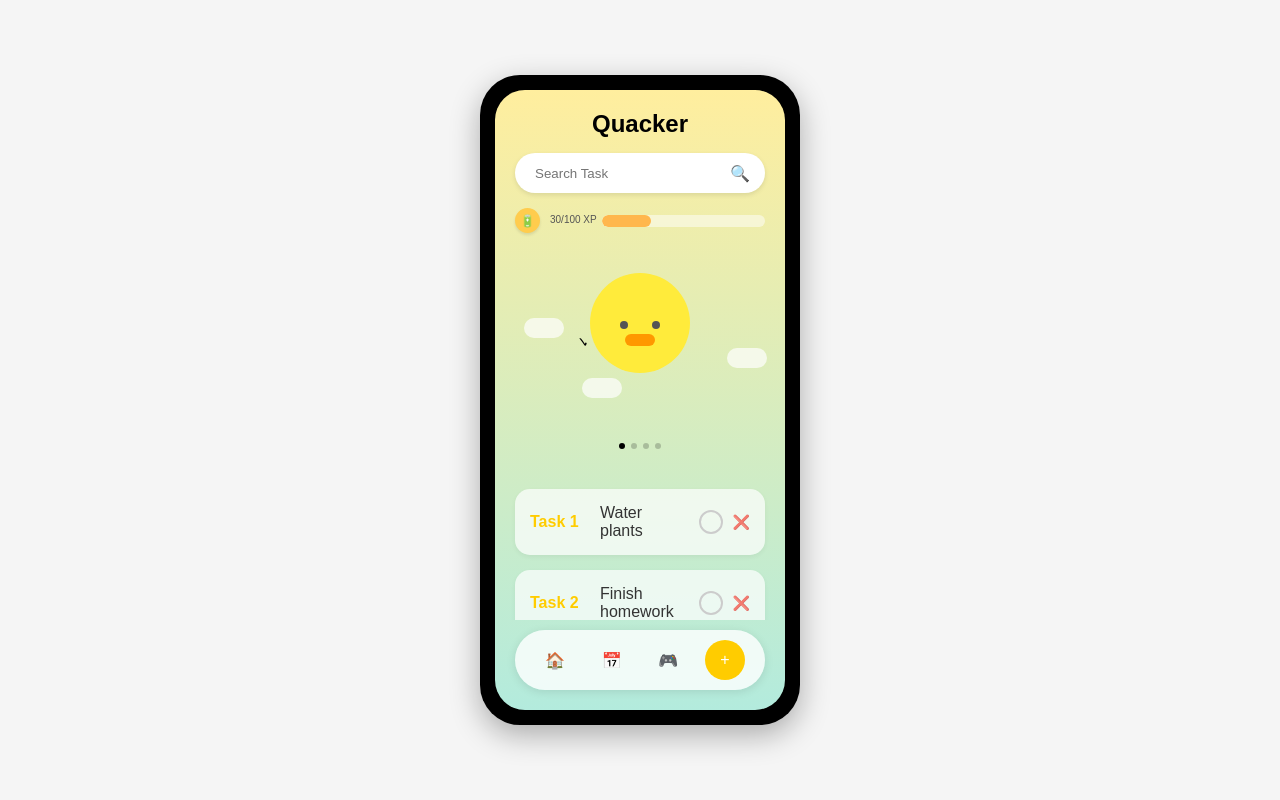
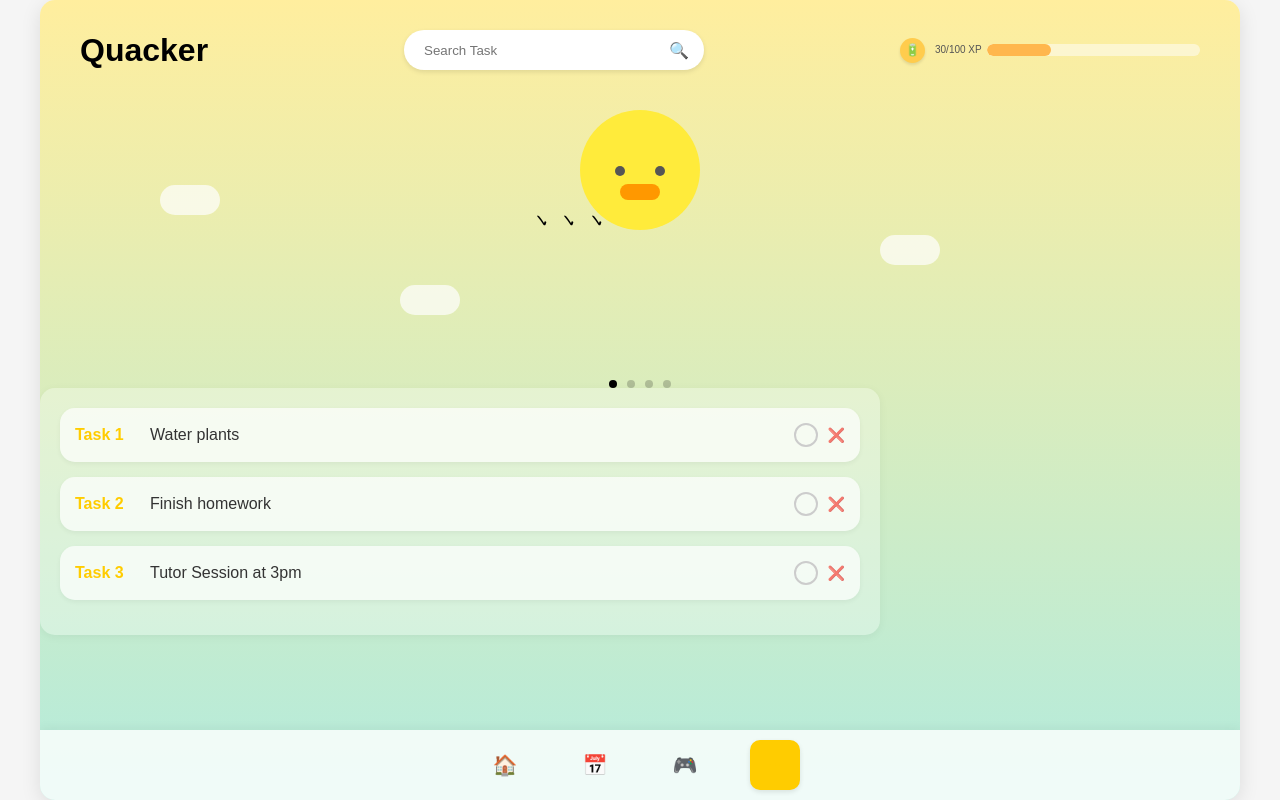
Before and after one commit to hvpham-yorku/project-quick-quacker-coding, a PHP site: page /duckhtml.html in a window 1280 px wide. Run offline with PHP 8.4, Linux system fonts and the light colour scheme.

Commit message:
Add files via upload

```diff
--- a/Sprint_1/v2/duckcss.css
+++ b/Sprint_1/v2/duckcss.css
@@ -7,58 +7,47 @@
 
 body {
   background-color: #f5f5f5;
-  display: flex;
-  justify-content: center;
-  align-items: center;
   min-height: 100vh;
-}
-
-.phone-container {
-  width: 320px;
-  height: 650px;
-  background-color: black;
-  border-radius: 40px;
-  padding: 15px;
-  box-shadow: 0 10px 30px rgba(0, 0, 0, 0.3);
-  position: relative;
-  overflow: hidden;
 }
 
 .app-container {
   width: 100%;
-  height: 100%;
+  max-width: 1200px;
+  margin: 0 auto;
   background: linear-gradient(180deg, #ffee9e 0%, #b3ebdd 100%);
-  border-radius: 30px;
+  border-radius: 15px;
   overflow: hidden;
   position: relative;
   display: flex;
   flex-direction: column;
+  min-height: 100vh;
+  box-shadow: 0 5px 20px rgba(0, 0, 0, 0.1);
 }
 
 .header {
-  padding: 20px 20px 10px;
+  padding: 30px 40px 20px;
   display: flex;
-  flex-direction: column;
+  justify-content: space-between;
+  align-items: center;
+  flex-wrap: wrap;
+}
+
+.logo {
+  font-size: 32px;
+  font-weight: bold;
+  color: #000;
+  display: flex;
   align-items: center;
 }
 
-.logo {
-  font-size: 24px;
-  font-weight: bold;
-  margin-bottom: 15px;
-  color: #000;
-  position: relative;
-}
-
 .search-bar {
-  width: 100%;
+  width: 300px;
   height: 40px;
   background-color: white;
   border-radius: 20px;
   display: flex;
   align-items: center;
   padding: 0 15px;
-  margin-bottom: 15px;
   box-shadow: 0 2px 5px rgba(0, 0, 0, 0.1);
 }
 
@@ -68,19 +57,18 @@ body {
   outline: none;
   background: transparent;
   padding: 5px;
-  color: #999;
+  color: #555;
 }
 
 .search-icon {
-  color: #ccc;
+  color: #999;
   cursor: pointer;
 }
 
 .xp-level {
-  width: 100%;
+  width: 300px;
   display: flex;
   align-items: center;
-  margin-bottom: 10px;
 }
 
 .xp-icon {
@@ -112,48 +100,23 @@ body {
   border-radius: 10px;
 }
 
+.main-content {
+  display: flex;
+  padding: 20px 40px;
+}
+
+.left-sidebar {
+  width: 30%;
+  padding-right: 40px;
+}
+
 .duck-container {
   position: relative;
   display: flex;
   flex-direction: column;
   align-items: center;
   margin-top: 20px;
-  height: 150px;
-}
-
-.duck {
-  width: 100px;
-  height: 100px;
-  background-color: #ffeb3b;
-  border-radius: 50%;
-  position: relative;
-  z-index: 2;
-  display: flex;
-  flex-direction: column;
-  justify-content: center;
-  align-items: center;
-}
-
-.duck-eyes {
-  display: flex;
-  width: 40px;
-  justify-content: space-between;
-  margin-top: 20px;
-}
-
-.duck-eye {
-  width: 8px;
-  height: 8px;
-  background-color: #555;
-  border-radius: 50%;
-}
-
-.duck-bill {
-  width: 30px;
-  height: 12px;
-  background-color: #ff9800;
-  border-radius: 10px;
-  margin-top: 5px;
+  height: 250px;
 }
 
 .clouds {
@@ -167,10 +130,10 @@ body {
 
 .cloud {
   position: absolute;
-  width: 40px;
-  height: 20px;
+  width: 60px;
+  height: 30px;
   background-color: rgba(255, 255, 255, 0.7);
-  border-radius: 10px;
+  border-radius: 15px;
 }
 
 .cloud:nth-child(1) {
@@ -180,12 +143,47 @@ body {
 
 .cloud:nth-child(2) {
   top: 50%;
-  left: 80%;
+  left: 70%;
 }
 
 .cloud:nth-child(3) {
   top: 70%;
   left: 30%;
+}
+
+.duck {
+  width: 120px;
+  height: 120px;
+  background-color: #ffeb3b;
+  border-radius: 50%;
+  position: relative;
+  z-index: 2;
+  display: flex;
+  flex-direction: column;
+  justify-content: center;
+  align-items: center;
+}
+
+.duck-eyes {
+  display: flex;
+  width: 50px;
+  justify-content: space-between;
+  margin-top: 25px;
+}
+
+.duck-eye {
+  width: 10px;
+  height: 10px;
+  background-color: #555;
+  border-radius: 50%;
+}
+
+.duck-bill {
+  width: 40px;
+  height: 16px;
+  background-color: #ff9800;
+  border-radius: 12px;
+  margin-top: 8px;
 }
 
 .birds {
@@ -196,10 +194,10 @@ body {
 }
 
 .bird {
-  font-size: 14px;
+  font-size: 18px;
   color: #000;
   display: inline-block;
-  margin-left: 5px;
+  margin-left: 8px;
   transform: scaleX(-1);
 }
 
@@ -210,11 +208,11 @@ body {
 }
 
 .dot {
-  width: 6px;
-  height: 6px;
+  width: 8px;
+  height: 8px;
   background-color: rgba(0, 0, 0, 0.2);
   border-radius: 50%;
-  margin: 0 3px;
+  margin: 0 5px;
 }
 
 .dot.active {
@@ -222,10 +220,38 @@ body {
 }
 
 .tasks-container {
-  flex: 1;
-  margin-top: 20px;
-  overflow-y: auto;
+  width: 70%;
   padding: 20px;
+  background-color: rgba(255, 255, 255, 0.3);
+  border-radius: 15px;
+  box-shadow: 0 2px 10px rgba(0, 0, 0, 0.05);
+}
+
+.tasks-header {
+  display: flex;
+  justify-content: space-between;
+  align-items: center;
+  margin-bottom: 20px;
+}
+
+.tasks-title {
+  font-size: 24px;
+  font-weight: bold;
+}
+
+.add-button {
+  width: 40px;
+  height: 40px;
+  background-color: #ffcc00;
+  color: white;
+  border: none;
+  border-radius: 50%;
+  display: flex;
+  justify-content: center;
+  align-items: center;
+  font-size: 24px;
+  cursor: pointer;
+  box-shadow: 0 2px 5px rgba(0, 0, 0, 0.1);
 }
 
 .task-card {
@@ -241,7 +267,7 @@ body {
 .task-number {
   color: #ffcc00;
   font-weight: bold;
-  margin-right: 10px;
+  margin-right: 15px;
   width: 60px;
 }
 
@@ -285,33 +311,53 @@ body {
 }
 
 .bottom-nav {
-  height: 60px;
+  height: 70px;
   background-color: rgba(255, 255, 255, 0.8);
-  border-radius: 30px;
-  margin: 10px 20px 20px;
+  margin-top: auto;
   display: flex;
-  justify-content: space-between;
+  justify-content: center;
   align-items: center;
-  padding: 0 20px;
-  box-shadow: 0 2px 10px rgba(0, 0, 0, 0.1);
+  padding: 0 40px;
+  box-shadow: 0 -2px 10px rgba(0, 0, 0, 0.05);
 }
 
 .nav-item {
-  width: 40px;
-  height: 40px;
+  width: 50px;
+  height: 50px;
   display: flex;
   justify-content: center;
   align-items: center;
-  border-radius: 50%;
+  border-radius: 10px;
   color: #ffcc00;
   cursor: pointer;
+  margin: 0 20px;
+  font-size: 20px;
 }
 
-.nav-item.add-button {
-  background-color: #ffcc00;
-  color: white;
+.nav-item:hover {
+  background-color: rgba(255, 255, 255, 0.5);
 }
 
-.nav-item i {
-  font-size: 20px;
+@media (max-width: 768px) {
+  .main-content {
+    flex-direction: column;
+  }
+  .left-sidebar,
+  .tasks-container {
+    width: 100%;
+    padding-right: 0;
+  }
+  .duck-container {
+    height: 180px;
+  }
+  .header {
+    flex-direction: column;
+    align-items: center;
+  }
+  .logo {
+    margin-bottom: 15px;
+  }
+  .search-bar {
+    margin-bottom: 15px;
+  }
 }
```
